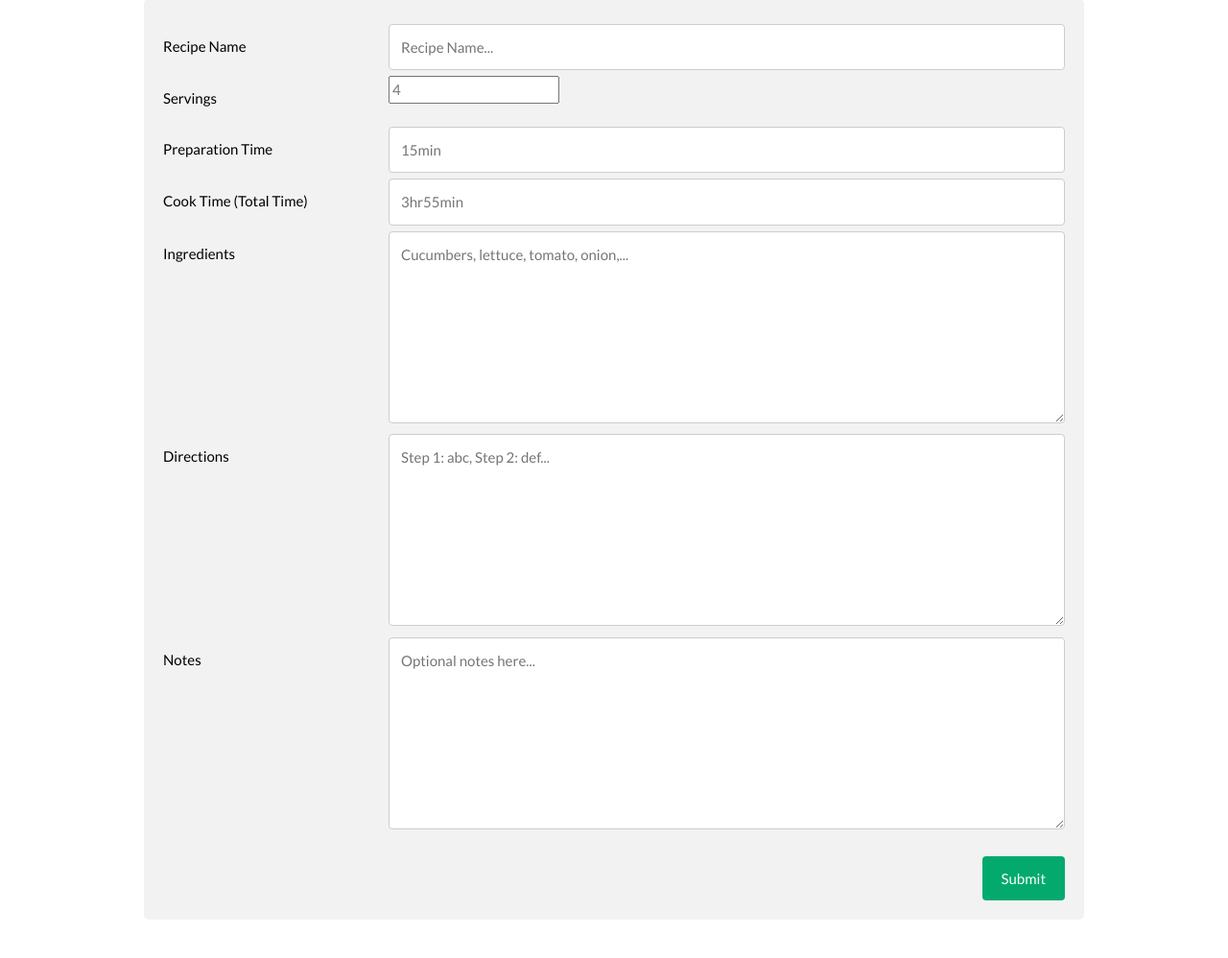
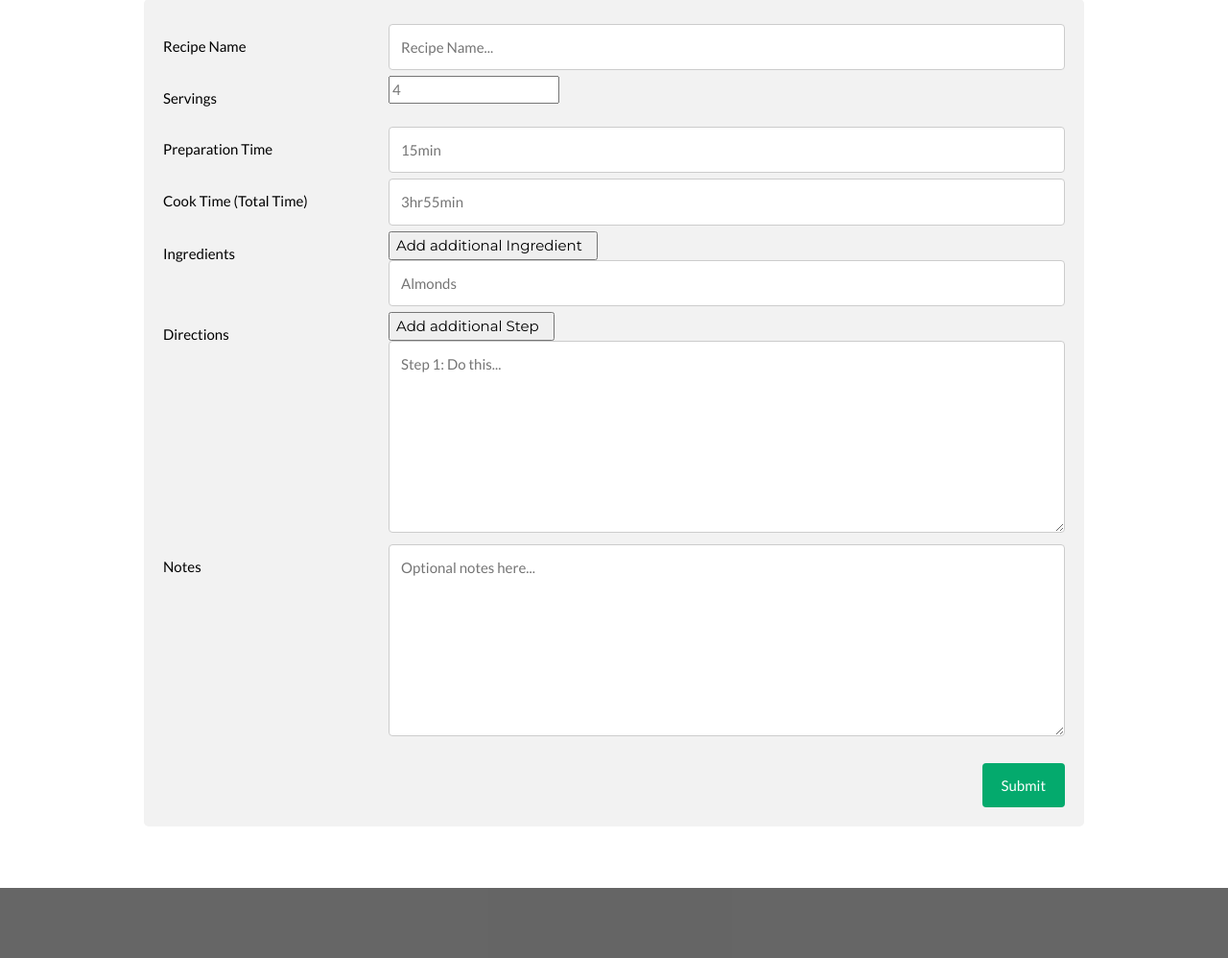
Before and after one commit to kjk15b/fantastic-lamp, a Flask app: template app/templates/recipes-add.html in a window 1280 px wide. Shown: the part 462-1460 px from the top of the page at 96% size. Run offline with Flask 2, Linux system fonts and the light colour scheme; the template is opened without the code that fills it, so the values that code supplies are empty.

Commit message:
Added in feature to on the fly add in new fields for ingredients and steps.

```diff
--- /dev/null
+++ b/app/static/add_form.js
@@ -0,0 +1,47 @@
+$(document).ready(function() {
+    var max_fields = 10;
+    var wrapper = $(".container-ingredient");
+    var add_button = $(".add_form_field_ingredient");
+    var x = 1;
+    $(add_button).click(function(e) {
+        e.preventDefault();
+        if (x < max_fields) {
+                x++;
+        console.log("Iteration: "+x);
+                var div_str = '<div><input type="text" name="ingredient_'+x+'" placeholder="Extra Ingredient"/><a href="#" class="delete">Delete</a></div>'
+                $(wrapper).append(div_str); //add input box
+        } else {
+                alert('You Reached the limits')
+        }
+    });
+
+    $(wrapper).on("click", ".delete", function(e) {
+        e.preventDefault();
+        $(this).parent('div').remove();
+        x--;
+})
+});
+
+    $(document).ready(function() {
+    var max_fields = 10;
+    var wrapper = $(".container-directions");
+    var add_button = $(".add_form_field_step");
+    var x = 1;
+    $(add_button).click(function(e) {
+        e.preventDefault();
+        if (x < max_fields) {
+                x++;
+                //var div_str = '<div><input type="textarea" name="step_'+x+'"/><a href="#" class="delete">Delete</a></div>'
+                var div_str = '<div><textarea id="directions" name="directions_'+x+'" placeholder="And also this..." style="height:100px"></textarea><a href="#" class="delete">Delete</a></div>'
+        $(wrapper).append(div_str); //add input box
+        } else {
+                alert('You Reached the limits')
+        }
+    });
+
+    $(wrapper).on("click", ".delete", function(e) {
+        e.preventDefault();
+        $(this).parent('div').remove();
+        x--;
+})
+});
--- a/app/templates/recipes-add.html
+++ b/app/templates/recipes-add.html
@@ -57,7 +57,7 @@ input[type=submit]:hover {
   }
 }
 </style>
-
+<script src="https://cdnjs.cloudflare.com/ajax/libs/jquery/3.3.1/jquery.min.js"></script>
 <!-- First Grid -->
 <div class="w3-row-padding w3-padding-64 w3-container">
     <div class="w3-content">
@@ -100,16 +100,22 @@ input[type=submit]:hover {
               <div class="col-25">
                 <label for="subject">Ingredients</label>
               </div>
-              <div class="col-75">
-                <textarea id="ingredients" name="ingredients" placeholder="Cucumbers, lettuce, tomato, onion,..." style="height:200px"></textarea>
+              <div class="col-75 container-ingredient">
+                <button type="button" class="add_form_field_ingredient">Add additional Ingredient &nbsp;
+                  <span style="font-size:16px; font-weight:bold;"></span>
+                </button>
+                <div><input type="text" id="ingredient_1" name="ingredient_1" placeholder="Almonds"></div>
               </div>
             </div>
             <div class="row">
                 <div class="col-25">
                   <label for="subject">Directions</label>
                 </div>
-                <div class="col-75">
-                  <textarea id="directions" name="directions" placeholder="Step 1: abc, Step 2: def..." style="height:200px"></textarea>
+                <div class="col-75 container-directions">
+                  <button class="add_form_field_step">Add additional Step &nbsp;
+                    <span style="font-size:16px; font-weight:bold;"></span>
+                  </button>
+                  <div><textarea id="directions" name="directions_1" placeholder="Step 1: Do this..." style="height:200px"></textarea></div>
                 </div>
             </div>
             <div class="row">
@@ -128,5 +134,6 @@ input[type=submit]:hover {
           </div>
     </div>
   </div>
+  <script src="/static/add_form.js"></script>
 
 {% endblock %}
```
Also changed, not shown: app/api_utils.py (+33 -0 lines), app/routes.py (+5 -3 lines), app/templates/recipe-search-results.html (+5 -2 lines), app/templates/recipes.html (+7 -4 lines).
